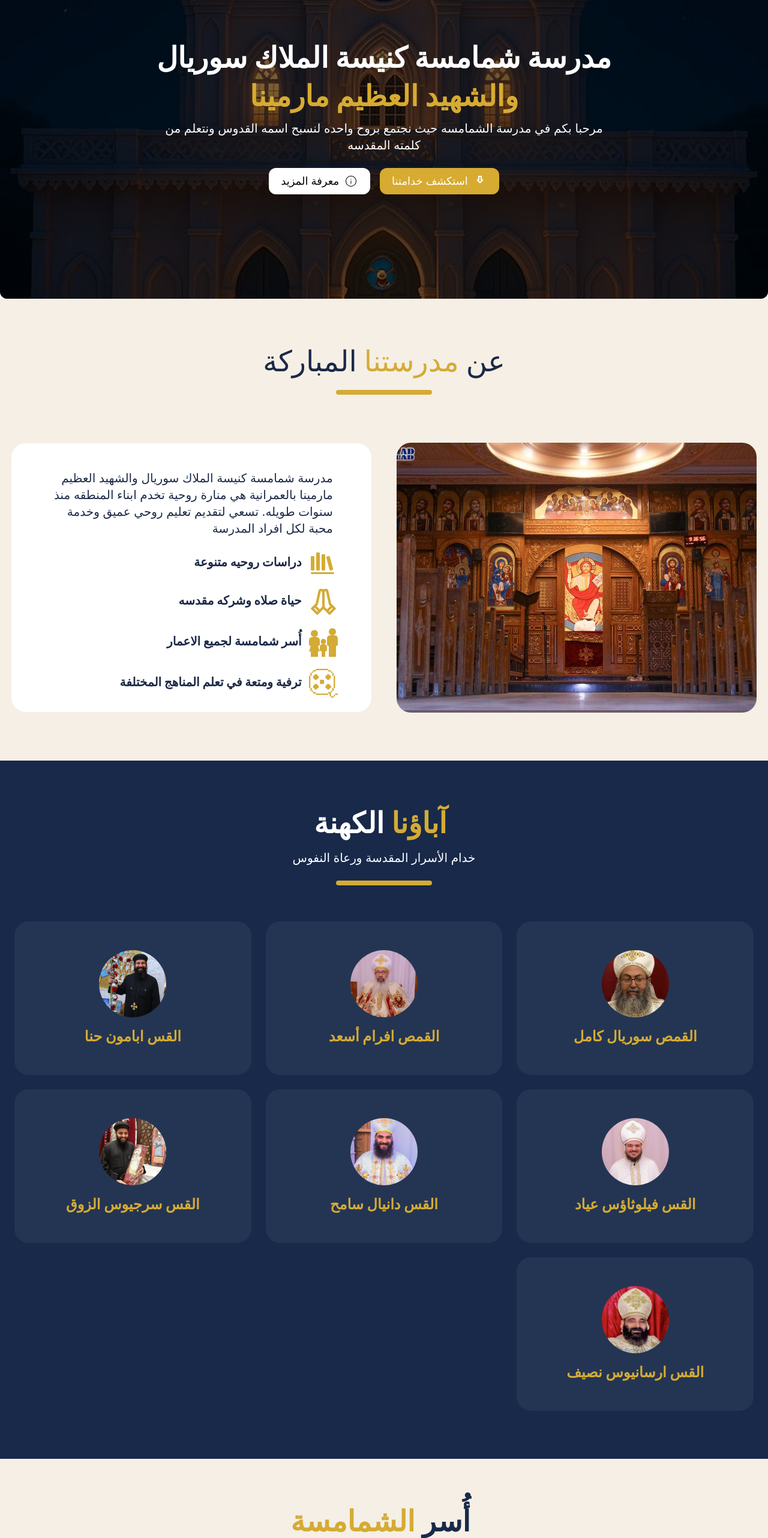
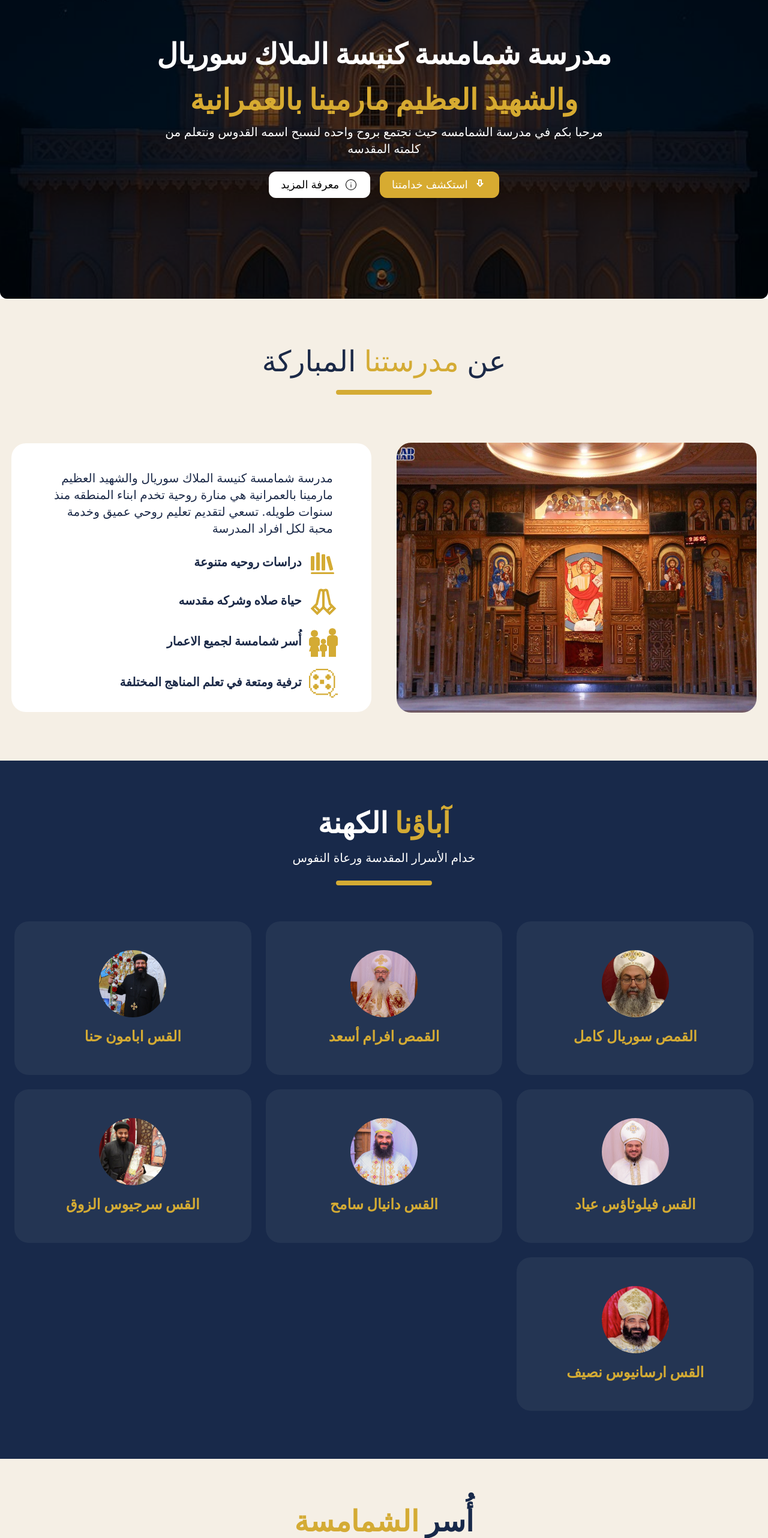
Before and after one commit to engFaridFayez/Marmina-Client-New, a Vue app: page / in a window 1280 px wide. Shown: the part 182-2746 px from the top of the page at 60% size. Built offline with nearby package versions, Linux system fonts and the light colour scheme; what vue-sweetalert2 would draw is missing.

Commit message:
finishing ui for SEO

```diff
--- a/src/components/Common/NavBar.vue
+++ b/src/components/Common/NavBar.vue
@@ -20,9 +20,10 @@ const navLinks = [
 
 const imageUrl = computed(() => {
   if (!auth.user?.image) return unknown;
+
   return auth.user.image.startsWith("http")
     ? auth.user.image
-    : `http://187.127.226.132:8000${auth.user.image}`;
+    : `https://api.sourialdeacons.com${auth.user.image}`;
 });
 
 const isOpen = ref(false);
--- a/src/components/HomeComponents/About.vue
+++ b/src/components/HomeComponents/About.vue
@@ -5,9 +5,11 @@ import img from "@/assets/images/img.jpg";
 <template>
   <div class="bg-[#F5EFE5] h-auto pb-20" id="about">
     <div class="flex flex-wrap justify-center pt-14 sm:pt-20 px-4 text-center">
-      <h1 class="text-[#1B2947] text-2xl md:text-4xl lg:text-5xl">عن</h1>
-      <h1 class="text-[#D4AB34] text-2xl md:text-4xl lg:text-5xl mx-3">مدرستنا</h1>
-      <h1 class="text-[#1B2947] text-2xl md:text-4xl lg:text-5xl">المباركة</h1>
+      <h2 class="text-2xl md:text-4xl lg:text-5xl">
+        <span class="text-[#1B2947]">عن </span>
+        <span class="text-[#D4AB34]">مدرستنا </span>
+        <span class="text-[#1B2947]">المباركة</span>
+      </h2>
     </div>
     <div class="flex justify-center">
       <div class="border-4 mt-6 w-40 text-[#D4AB34] rounded-full"></div>
@@ -18,15 +20,16 @@ import img from "@/assets/images/img.jpg";
         <img
           :src="img"
           class="w-full max-w-150 h-75 md:h-100 lg:h-112.5 object-cover rounded-3xl"
+          alt="مدرسة شمامسة كنيسة الملاك سوريال والشهيد العظيم مارمينا بالعمرانية"
         />
       </div>
       <div class="bg-white w-full max-w-150 h-auto rounded-3xl p-4 sm:p-6">
-        <h1
+        <p
           class="mt-5 mx-2 sm:mx-6 md:mx-10 text-base sm:text-lg md:text-xl text-[#1B2947] font-normal"
         >
           مدرسة شمامسة كنيسة الملاك سوريال والشهيد العظيم مارمينا بالعمرانية هي منارة روحية تخدم
           ابناء المنطقه منذ سنوات طويله. تسعي لتقديم تعليم روحي عميق وخدمة محبة لكل افراد المدرسة
-        </h1>
+        </p>
         <h1 class="flex mt-5 mr-4 sm:mr-6 md:mr-8">
           <div class="text-[#D4AB34]">
             <svg
--- a/src/components/HomeComponents/Carousel.vue
+++ b/src/components/HomeComponents/Carousel.vue
@@ -8,7 +8,11 @@ import back from "@/assets/images/back.jpeg";
     id="home"
   >
     <!-- Image -->
-    <img :src="back" class="w-full h-full object-cover" alt="banner" />
+    <img
+      :src="back"
+      class="w-full h-full object-cover"
+      alt="مدرسة شمامسة كنيسة الملاك سوريال والشهيد العظيم مارمينا بالعمرانية"
+    />
 
     <!-- Overlay -->
     <div class="absolute inset-0 bg-black/50"></div>
@@ -16,11 +20,10 @@ import back from "@/assets/images/back.jpeg";
     <!-- Center Content -->
     <div class="absolute inset-0 flex items-center justify-center text-center px-4">
       <div>
-        <h1 class="text-white text-2xl md:text-4xl lg:text-5xl font-bold mb-4">
-          مدرسة شمامسة كنيسة الملاك سوريال
-        </h1>
-        <h1 class="text-[#D7AB31] text-2xl md:text-4xl lg:text-5xl font-bold mb-4">
-          والشهيد العظيم مارمينا
+        <h1 class="text-2xl md:text-4xl lg:text-5xl font-bold mb-4">
+          <span class="text-white block -mb-5"> مدرسة شمامسة كنيسة الملاك سوريال </span>
+          <br />
+          <span class="text-[#D7AB31] block"> والشهيد العظيم مارمينا بالعمرانية </span>
         </h1>
         <p class="text-white text-sm md:text-lg lg:text-xl mb-6 max-w-3xl mx-auto">
           مرحبا بكم في مدرسة الشمامسه حيث نجتمع بروح واحده لنسبح اسمه القدوس ونتعلم من كلمته المقدسه
--- a/src/components/HomeComponents/Contact.vue
+++ b/src/components/HomeComponents/Contact.vue
@@ -3,8 +3,10 @@
 <template>
   <div class="bg-[#18294C]" id="contact">
     <div class="flex flex-wrap justify-center pt-14 sm:pt-20 px-4 text-center">
-      <h1 class="text-[#D4AB34] text-2xl font-bold md:text-4xl lg:text-5xl mx-3">تواصل</h1>
-      <h1 class="text-white text-2xl font-bold md:text-4xl lg:text-5xl">معنا</h1>
+      <h2 class="text-2xl font-bold md:text-4xl lg:text-5xl">
+        <span class="text-[#D4AB34]">تواصل</span>
+        <span class="text-white mx-3">معنا</span>
+      </h2>
     </div>
     <div class="flex justify-center">
       <h1 class="text-white text-base sm:text-lg md:text-xl mt-5 px-4 text-center">
@@ -86,7 +88,7 @@
               </svg>
             </div>
             <div>
-              <h1 class="font-bold text-xl sm:text-2xl md:text-3xl text-[#18294A]">العنوان</h1>
+              <h3 class="font-bold text-xl sm:text-2xl md:text-3xl text-[#18294A]">العنوان</h3>
               <p class="text-gray-600 text-sm sm:text-base md:text-lg lg:text-xl">
                 العمرانية - محافظة الجيزة - جمهورية مصر العربية
               </p>
@@ -110,7 +112,7 @@
               </svg>
             </div>
             <div>
-              <h1 class="font-bold text-[#18294A] text-xl sm:text-2xl md:text-3xl">الهاتف</h1>
+              <h3 class="font-bold text-[#18294A] text-xl sm:text-2xl md:text-3xl">الهاتف</h3>
               <p class="text-gray-600 text-sm sm:text-base md:text-lg lg:text-xl" dir="ltr">
                 +20 123 456 7890
               </p>
@@ -134,9 +136,9 @@
               </svg>
             </div>
             <div>
-              <h1 class="font-bold text-[#18294A] text-xl sm:text-2xl md:text-3xl">
+              <h3 class="font-bold text-[#18294A] text-xl sm:text-2xl md:text-3xl">
                 البريد الالكتروني
-              </h1>
+              </h3>
               <p class="text-gray-600 text-sm sm:text-base md:text-lg lg:text-xl break-all">
                 example@gmail.com
               </p>
--- a/src/components/HomeComponents/Families.vue
+++ b/src/components/HomeComponents/Families.vue
@@ -3,8 +3,9 @@
 <template>
   <div class="bg-[#F5EFE5]" id="families">
     <div class="flex flex-wrap justify-center pt-14 sm:pt-20 px-4 text-center">
-      <h1 class="text-[#18294A] text-2xl font-bold md:text-4xl lg:text-5xl mx-3">أُسر</h1>
-      <h1 class="text-[#D4AB34] text-2xl font-bold md:text-4xl lg:text-5xl">الشمامسة</h1>
+      <h1 class="text-[#18294A] text-2xl font-bold md:text-4xl lg:text-5xl">
+        أُسر <span class="text-[#D4AB34]">الشمامسة</span>
+      </h1>
     </div>
     <div class="flex justify-center">
       <div class="border-4 mt-6 w-40 text-[#D4AB34] rounded-full"></div>
--- a/src/components/HomeComponents/Pops.vue
+++ b/src/components/HomeComponents/Pops.vue
@@ -11,13 +11,15 @@ import danial from "@/assets/images/danial.jpg";
 <template>
   <div class="bg-[#18294A]" id="fathers">
     <div class="flex flex-wrap justify-center pt-14 sm:pt-20 px-4 text-center">
-      <h1 class="text-[#D4AB34] text-2xl font-bold md:text-4xl lg:text-5xl mx-3">آباؤنا</h1>
-      <h1 class="text-white text-2xl font-bold md:text-4xl lg:text-5xl">الكهنة</h1>
+      <h2 class="text-2xl font-bold md:text-4xl lg:text-5xl">
+        <span class="text-[#D4AB34]">آباؤنا </span>
+        <span class="text-white">الكهنة</span>
+      </h2>
     </div>
     <div class="flex justify-center">
-      <h1 class="text-white text-base sm:text-lg md:text-xl mt-5 px-4 text-center">
+      <p class="text-white text-base sm:text-lg md:text-xl mt-5 px-4 text-center">
         خدام الأسرار المقدسة ورعاة النفوس
-      </h1>
+      </p>
     </div>
     <div class="flex justify-center">
       <div class="border-4 mt-6 w-40 text-[#D4AB34] rounded-full"></div>
@@ -32,13 +34,13 @@ import danial from "@/assets/images/danial.jpg";
         <img
           :src="sorial"
           class="rounded-full w-20 h-20 sm:w-24 sm:h-24 md:w-28 md:h-28 object-cover"
-          alt=""
+          alt="القمص سوريال كامل"
         />
-        <h1
+        <h3
           class="text-[#D4AB34] text-lg sm:text-xl md:text-2xl font-bold mt-3 sm:mt-4 flex justify-center text-center"
         >
           القمص سوريال كامل
-        </h1>
+        </h3>
       </div>
       <div
         class="flex flex-col items-center justify-center bg-[#243553] p-6 sm:p-8 md:p-10 lg:p-12 rounded-3xl"
@@ -46,13 +48,13 @@ import danial from "@/assets/images/danial.jpg";
         <img
           :src="ephram"
           class="rounded-full w-20 h-20 sm:w-24 sm:h-24 md:w-28 md:h-28 object-cover"
-          alt=""
+          alt="القمص افرام أسعد"
         />
-        <h1
+        <h3
           class="text-[#D4AB34] text-lg sm:text-xl md:text-2xl font-bold mt-3 sm:mt-4 flex justify-center text-center"
         >
           القمص افرام أسعد
-        </h1>
+        </h3>
       </div>
       <div
         class="flex flex-col items-center justify-center bg-[#243553] p-6 sm:p-8 md:p-10 lg:p-12 rounded-3xl"
@@ -60,13 +62,13 @@ import danial from "@/assets/images/danial.jpg";
         <img
           :src="abamon"
           class="rounded-full w-20 h-20 sm:w-24 sm:h-24 md:w-28 md:h-28 object-cover"
-          alt=""
+          alt="القس ابامون حنا"
         />
-        <h1
+        <h3
           class="text-[#D4AB34] text-lg sm:text-xl md:text-2xl font-bold mt-3 sm:mt-4 flex justify-center text-center"
         >
           القس ابامون حنا
-        </h1>
+        </h3>
       </div>
       <div
         class="flex flex-col items-center justify-center bg-[#243553] p-6 sm:p-8 md:p-10 lg:p-12 rounded-3xl"
@@ -74,13 +76,13 @@ import danial from "@/assets/images/danial.jpg";
         <img
           :src="philo"
           class="rounded-full w-20 h-20 sm:w-24 sm:h-24 md:w-28 md:h-28 object-cover"
-          alt=""
+          alt="القس فيلوثاؤس عياد"
         />
-        <h1
+        <h3
           class="text-[#D4AB34] text-lg sm:text-xl md:text-2xl font-bold mt-3 sm:mt-4 flex justify-center text-center"
         >
           القس فيلوثاؤس عياد
-        </h1>
+        </h3>
       </div>
       <div
         class="flex flex-col items-center justify-center bg-[#243553] p-6 sm:p-8 md:p-10 lg:p-12 rounded-3xl"
@@ -88,13 +90,13 @@ import danial from "@/assets/images/danial.jpg";
         <img
           :src="danial"
           class="rounded-full w-20 h-20 sm:w-24 sm:h-24 md:w-28 md:h-28 object-cover"
-          alt=""
+          alt="القس دانيال سامح"
         />
-        <h1
+        <h3
           class="text-[#D4AB34] text-lg sm:text-xl md:text-2xl font-bold mt-3 sm:mt-4 flex justify-center text-center"
         >
           القس دانيال سامح
-        </h1>
+        </h3>
       </div>
       <div
         class="flex flex-col items-center justify-center bg-[#243553] p-6 sm:p-8 md:p-10 lg:p-12 rounded-3xl"
@@ -102,13 +104,13 @@ import danial from "@/assets/images/danial.jpg";
         <img
           :src="sarg"
           class="rounded-full w-20 h-20 sm:w-24 sm:h-24 md:w-28 md:h-28 object-cover"
-          alt=""
+          alt="القس سرجيوس الزوق"
         />
-        <h1
+        <h3
           class="text-[#D4AB34] text-lg sm:text-xl md:text-2xl font-bold mt-3 sm:mt-4 flex justify-center text-center"
         >
           القس سرجيوس الزوق
-        </h1>
+        </h3>
       </div>
       <div
         class="flex flex-col items-center justify-center bg-[#243553] p-6 sm:p-8 md:p-10 lg:p-12 rounded-3xl"
@@ -116,13 +118,13 @@ import danial from "@/assets/images/danial.jpg";
         <img
           :src="arsan"
           class="rounded-full w-20 h-20 sm:w-24 sm:h-24 md:w-28 md:h-28 object-cover"
-          alt=""
+          alt="القس ارسانيوس نصيف"
         />
-        <h1
+        <h3
           class="text-[#D4AB34] text-lg sm:text-xl md:text-2xl font-bold mt-3 sm:mt-4 flex justify-center text-center"
         >
           القس ارسانيوس نصيف
-        </h1>
+        </h3>
       </div>
     </div>
   </div>
--- a/src/components/HomeComponents/SchhoolHistory.vue
+++ b/src/components/HomeComponents/SchhoolHistory.vue
@@ -3,8 +3,10 @@
 <template>
   <div class="bg-[#18294A]">
     <div class="flex flex-wrap justify-center pt-14 sm:pt-20 px-4 text-center">
-      <h1 class="text-white text-2xl font-bold md:text-4xl lg:text-5xl mx-3">تاريخ</h1>
-      <h1 class="text-[#D4AB34] text-2xl font-bold md:text-4xl lg:text-5xl">مدرسة الشمامسة</h1>
+      <h2 class="text-2xl font-bold md:text-4xl lg:text-5xl">
+        <span class="text-white">تاريخ </span>
+        <span class="text-[#D4AB34]">مدرسة الشمامسة</span>
+      </h2>
     </div>
     <div class="flex justify-center">
       <h1 class="text-white text-base sm:text-lg md:text-xl mt-5 px-4 text-center">
@@ -17,9 +19,6 @@
 
     <div class="flex justify-center">
       <div class="relative flex flex-col items-center px-4 mt-10 w-full">
-        <div
-          class="hidden md:block absolute top-10 bottom-10 right-1/2 w-1 bg-yellow-400 rounded-2xl"
-        ></div>
         <div class="flex flex-col justify-center items-center px-4 mt-10">
           <div
             class="bg-[#2E405C] mb-10 flex flex-col md:flex-row items-center md:items-start gap-5 w-[90%] md:w-[80%] lg:w-[55%] p-6 md:p-10 rounded-3xl"
@@ -33,7 +32,7 @@
 
             <!-- النص -->
             <div class="flex flex-col text-center md:text-right text-white">
-              <h1 class="text-3xl md:text-4xl font-bold mb-2 text-yellow-400">التأسيس</h1>
+              <h3 class="text-3xl md:text-4xl font-bold mb-2 text-yellow-400">التأسيس</h3>
               <p class="text-base sm:text-lg md:text-2xl leading-relaxed">
                 تأسست المدرسة في عام 1965 بجهود ومباركة الاباء المؤسسين وابناء المنطقه المؤمنين
               </p>
@@ -51,7 +50,7 @@
 
             <!-- النص -->
             <div class="flex flex-col text-center md:text-right text-white">
-              <h1 class="text-3xl md:text-4xl font-bold mb-2 text-yellow-400">التوسعه الاولي</h1>
+              <h3 class="text-3xl md:text-4xl font-bold mb-2 text-yellow-400">التوسعه الاولي</h3>
               <p class="text-base sm:text-lg md:text-2xl leading-relaxed">
                 شهدت المدرسة توسعة كبيره لاستيعاب عدد كبير من الشمامسة الجدد
               </p>
@@ -69,7 +68,7 @@
 
             <!-- النص -->
             <div class="flex flex-col text-center md:text-right text-white">
-              <h1 class="text-3xl md:text-4xl font-bold mb-2 text-yellow-400">التطوير الحديث</h1>
+              <h3 class="text-3xl md:text-4xl font-bold mb-2 text-yellow-400">التطوير الحديث</h3>
               <p class="text-base sm:text-lg md:text-2xl leading-relaxed">
                 بدأت مرحلة جديده من التطوير شملت تحديث المرافق واضافة تقنيات حديثه لخدمة الشمامسة
                 والمناهج بشكل افضل
@@ -88,7 +87,7 @@
 
             <!-- النص -->
             <div class="flex flex-col text-center md:text-right text-white">
-              <h1 class="text-3xl md:text-4xl font-bold mb-2 text-yellow-400">العصر الرقمي</h1>
+              <h3 class="text-3xl md:text-4xl font-bold mb-2 text-yellow-400">العصر الرقمي</h3>
               <p class="text-base sm:text-lg md:text-2xl leading-relaxed">
                 اطلقت الكنيسة النظام التعليمي الرقمي لخدمة ابناء الكنيسة بطرق حديثه ومتطوره
               </p>
```
